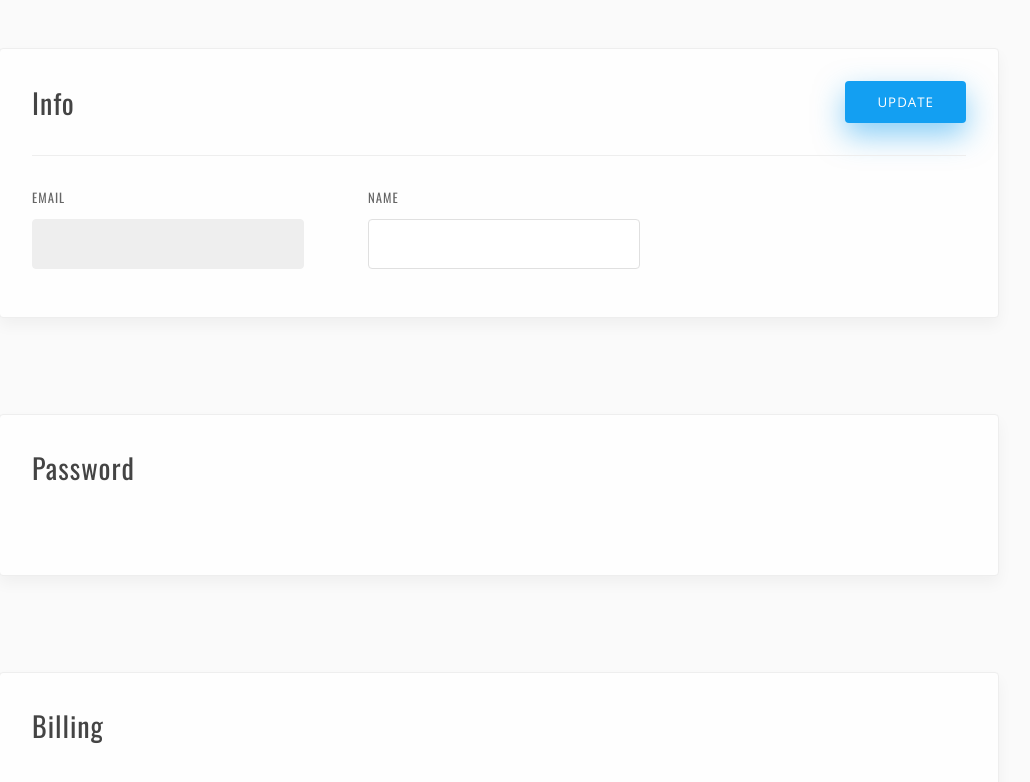
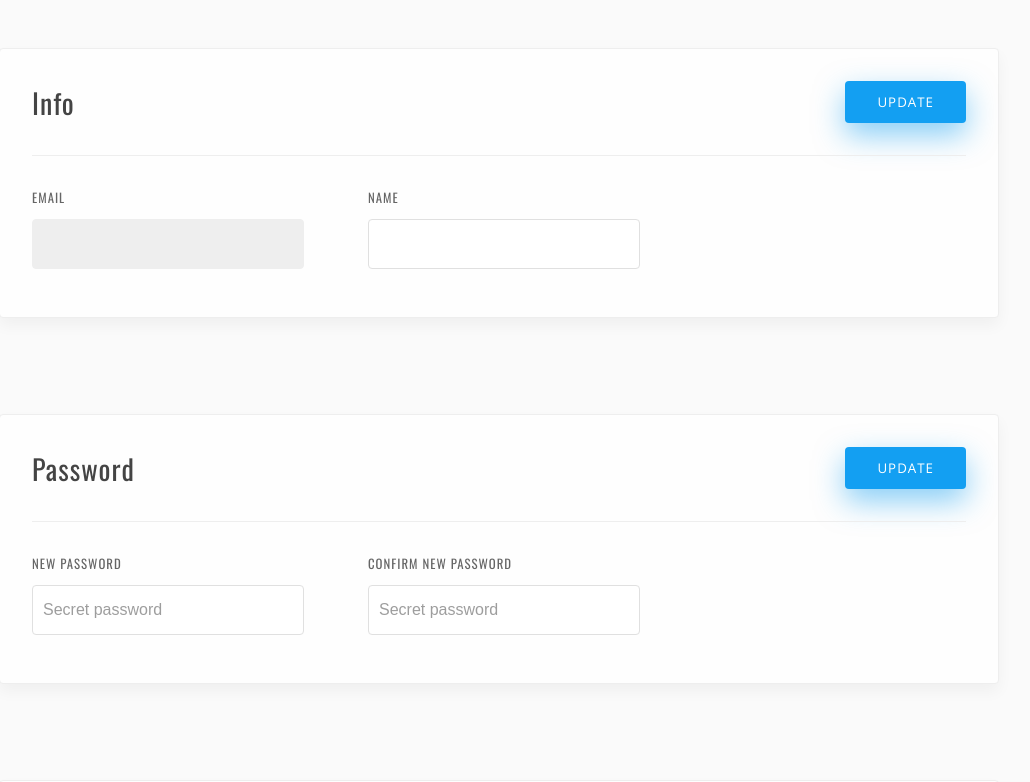
Before and after one commit to sanderhelleso/open-excercise-API, a React (Create React App) app in the folder client/: page /account in a window 1280 px wide. Shown: the top 782 px of the page, without its empty margins (141-1171 px from the left). Built offline with nearby package versions, Linux system fonts and the light colour scheme; no server answers; what react-stripe-elements would draw is missing.

Commit message:
create_user_sub_page_under_account: added password section

```diff
--- a/client/src/components/account/Account.js
+++ b/client/src/components/account/Account.js
@@ -44,6 +44,12 @@ const StyledDiv = styled.div`
 			padding-top: 2rem;
 			border-top: 1px solid #eeeeee;
 			margin-top: 2rem;
+			display: flex;
+			flex-direction: row;
+
+			.form-section {
+				margin-right: 4rem;
+			}
 		}
 
 		.account-section-header {
--- a/client/src/components/account/billing/AccountBilling.js
+++ b/client/src/components/account/billing/AccountBilling.js
@@ -3,7 +3,10 @@ import React from 'react';
 const AccountBilling = () => {
 	return (
 		<section>
-			<h2>Billing</h2>
+			<div className="account-section-header">
+				<h2>Billing</h2>
+				<button>update</button>
+			</div>
 		</section>
 	);
 };
--- a/client/src/components/account/info/AccountInfo.js
+++ b/client/src/components/account/info/AccountInfo.js
@@ -1,5 +1,4 @@
 import React, { useReducer } from 'react';
-import styled from 'styled-components';
 import { connect } from 'react-redux';
 import InputV2 from '../../common/InputV2';
 
@@ -22,7 +21,7 @@ const AccountInfo = ({ fields, initState }) => {
 				<h2>Info</h2>
 				<button>update</button>
 			</div>
-			<StyledForm>{renderFields()}</StyledForm>
+			<form>{renderFields()}</form>
 		</section>
 	);
 };
@@ -54,12 +53,3 @@ const mapStateToProps = ({ auth }) => {
 };
 
 export default connect(mapStateToProps, null)(AccountInfo);
-
-const StyledForm = styled.form`
-	display: flex;
-	flex-direction: row;
-
-	.form-section {
-		margin-right: 4rem;
-	}
-`;
--- a/client/src/components/account/password/AccountPassword.js
+++ b/client/src/components/account/password/AccountPassword.js
@@ -1,9 +1,48 @@
-import React from 'react';
+import React, { useReducer } from 'react';
+import InputV2 from '../../common/InputV2';
+
+const fields = [
+	{
+		name: 'newPassword',
+		placeholder: 'Secret password',
+		label: {
+			text: 'New Password',
+			htmlForm: 'newPassword'
+		}
+	},
+	{
+		name: 'confirmNewPassword',
+		placeholder: 'Secret password',
+		label: {
+			text: 'Confirm New Password',
+			htmlForm: 'confirmNewPassword'
+		}
+	}
+];
 
 const AccountPassword = () => {
+	const [ state, updateState ] = useReducer((state, newState) => ({ ...state, ...newState }), {
+		newPassword: '',
+		confirmNewPassword: ''
+	});
+
+	const handleChange = ({ target: { name, value } }) => {
+		updateState({ [name]: value });
+	};
+
+	const renderFields = () => {
+		return fields.map((field, i) => {
+			return <InputV2 key={i} {...field} value={state[field.name]} onChange={handleChange} />;
+		});
+	};
+
 	return (
 		<section>
-			<h2>Password</h2>
+			<div className="account-section-header">
+				<h2>Password</h2>
+				<button>update</button>
+			</div>
+			<form>{renderFields()}</form>
 		</section>
 	);
 };
--- a/client/src/components/common/InputV2.js
+++ b/client/src/components/common/InputV2.js
@@ -1,11 +1,11 @@
 import React from 'react';
 import styled from 'styled-components';
 
-const InputV2 = ({ value, onChange, disabled, label: { text, htmlFor } }) => {
+const InputV2 = ({ value, placeholder, name, onChange, disabled, label: { text, htmlFor } }) => {
 	return (
 		<StyledDiv className="form-section">
 			<StyledLabel htmlFor={htmlFor}>{text}</StyledLabel>
-			<StyledInput {...{ value, onChange, disabled }} />
+			<StyledInput {...{ value, placeholder, name, onChange, disabled }} />
 		</StyledDiv>
 	);
 };
```
